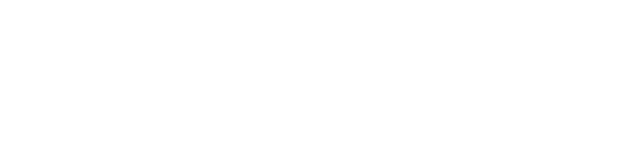
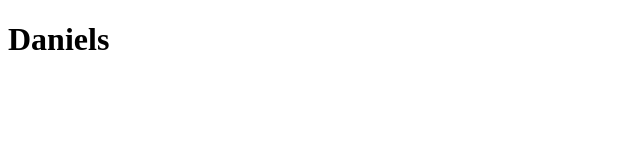
Before and after one commit to danielsjuskovs/danielsjuskovs-html-boilerplate-19102026, a plain HTML site: page index.html in a window 1280 px wide. Shown: the whole page, without its empty margins (0-640 px from the left). Drawn offline with Linux system fonts and the light colour scheme.

Commit message:
heading element added

```diff
--- a/index.html
+++ b/index.html
@@ -6,6 +6,6 @@
     <title>Document</title>
 </head>
 <body>
-
+    <h1>Daniels</h1>
 </body>
 </html>
```
